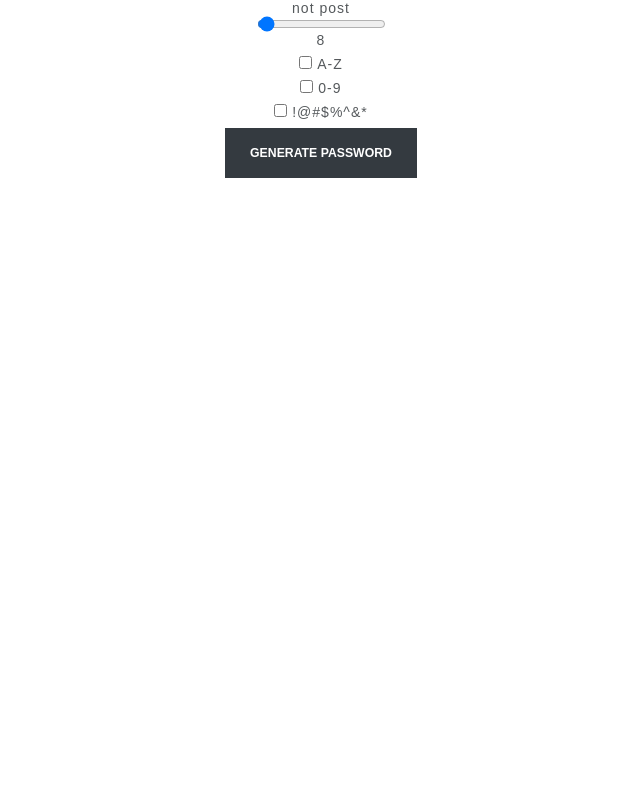
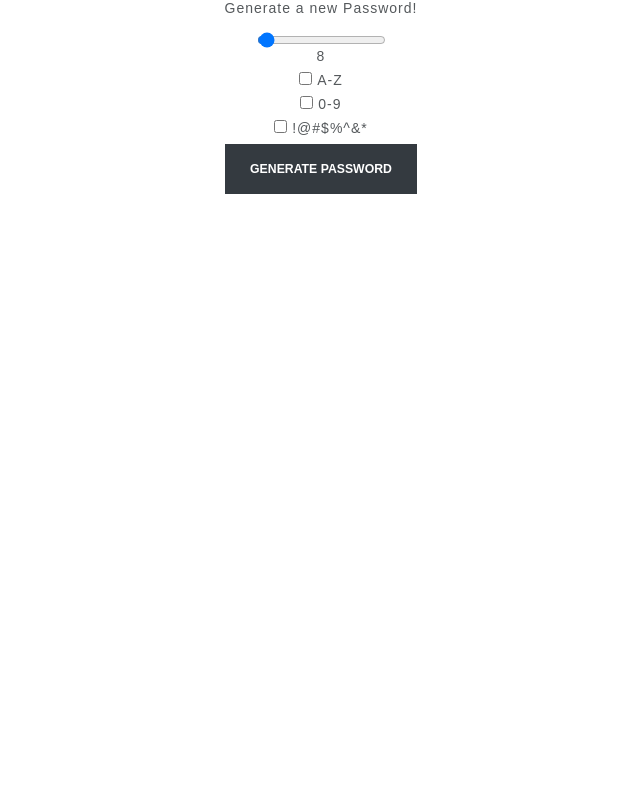
Before and after one commit to cstringer17/HashedPotatoes, a PHP site: page /pages/password-generator.php in a window 1280 px wide. Shown: the top 785 px of the page, without its empty margins (319-959 px from the left). Run offline with PHP 8.4, Linux system fonts and the light colour scheme; some libraries are stand-ins or nearby versions.

Commit message:
changed post to display smt else

```diff
--- a/pages/password-generator.php
+++ b/pages/password-generator.php
@@ -30,7 +30,7 @@ if ($_SERVER["REQUEST_METHOD"] == "POST") {
         $password .= $string[ord($random[$i]) % $string_length];
     }
 } else {
-    echo "not post";
+    echo "Generate a new Password!";
 }
 ?>
 
@@ -53,7 +53,7 @@ if ($_SERVER["REQUEST_METHOD"] == "POST") {
 
     <form action="welcome.php" method="post" enctype="multipart/form-data">
 
-        <input type="range" min="5" max="128" value="8" class="slider" name="passwordlength" id="passwordlength"><br>
+        <br><input type="range" min="5" max="128" value="8" class="slider" name="passwordlength" id="passwordlength"><br>
         <label id="counter" for="passwordlength"></label><br>
 
         <input type="checkbox" id="bigalphabet" name="bigalphabet">
```
